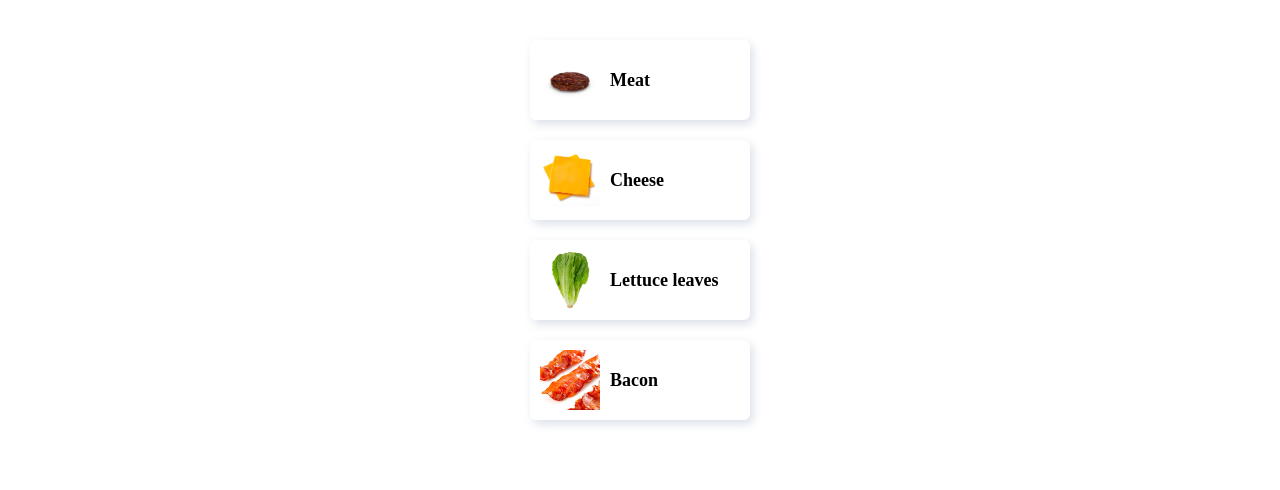
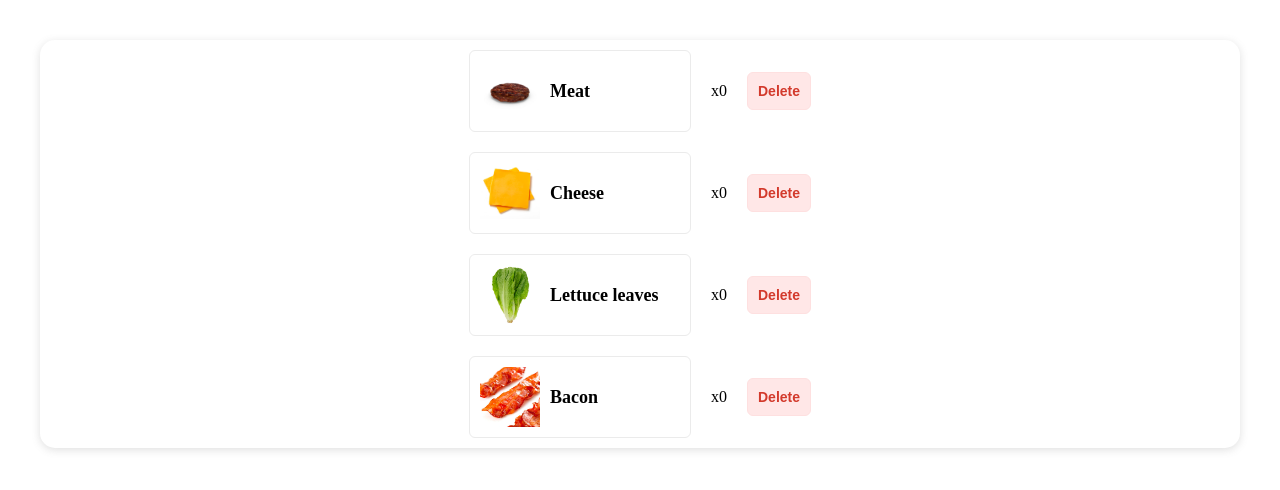
Before and after one commit to asseavas/55_lab, a React (Vite) app: page / in a window 1280 px wide. Shown: the top 490 px of the page. Built offline with nearby package versions, Linux system fonts and the light colour scheme.

Commit message:
Added the IngredientSection component and styles for it. Added logic to the App. Updated the IngredientButton component.

```diff
--- a/src/App.css
+++ b/src/App.css
@@ -5,9 +5,10 @@
   text-align: center;
 }
 
-.ingredientButtonsContainer {
+.constructorContainer {
   display: flex;
-  justify-content: center;
   align-items: center;
-  flex-direction: column;
+  justify-content: space-evenly;
+  box-shadow: rgba(99, 99, 99, 0.2) 0 2px 8px 0;
+  border-radius: 15px;
 }
--- a/src/App.tsx
+++ b/src/App.tsx
@@ -1,20 +1,53 @@
 import { INGREDIENTS } from './Ingredient';
-import IngredientButton from "./components/IngredientButton/IngredientButton";
+import IngredientSection from './components/IngredientSection/IngredientSection';
+import React, {useState} from "react";
 import './App.css';
 
-const App = () => (
-  <>
-    <div className="ingredientButtonsContainer">
-      {INGREDIENTS.map((ingredient, index) => (
-        <IngredientButton
-          key={index}
-          image={ingredient.image}
-          name={ingredient.name}
-          price={ingredient.price}
-        />
-      ))}
+interface IngredientCount {
+  name: string;
+  count: number;
+}
+
+const App: React.FC = () => {
+  const [ingredients, setIngredients] = useState<IngredientCount[]>(INGREDIENTS.map(ingredient => ({
+    name: ingredient.name,
+    count: 0,
+  })));
+
+  const addCount = (name: string) => {
+    setIngredients(prevIngredients =>
+      prevIngredients.map(ingredient =>
+        ingredient.name === name ? { ...ingredient, count: ingredient.count + 1 } : ingredient
+      )
+    );
+  };
+
+  const deleteCount = (name: string) => {
+    setIngredients(prevIngredients =>
+      prevIngredients.map(ingredient =>
+        ingredient.name === name && ingredient.count > 0 ? { ...ingredient, count: ingredient.count - 1 } : ingredient
+      )
+    );
+  };
+
+  return (
+    <div className="constructorContainer">
+      <div className="ingredientsContainer">
+        {INGREDIENTS.map((ingredient, index) => {
+          const ingredientCount = ingredients.find(i => i.name === ingredient.name);
+          return (
+            <IngredientSection
+              key={index}
+              ingredient={ingredient}
+              count={ingredientCount ? ingredientCount.count : 0}
+              onAdd={() => addCount(ingredient.name)}
+              onDelete={() => deleteCount(ingredient.name)}
+            />
+          );
+        })}
+      </div>
     </div>
-  </>
-);
+  );
+};
 
 export default App;
--- a/src/Ingredient.ts
+++ b/src/Ingredient.ts
@@ -5,7 +5,7 @@ import baconImage from './assets/burgerIngredients/bacon.png';
 
 export interface Ingredient {
   name: string;
-  price: number;
+  price?: number;
   image: string;
 }
 
--- a/src/components/IngredientButton/IngredientButton.tsx
+++ b/src/components/IngredientButton/IngredientButton.tsx
@@ -2,9 +2,13 @@ import { Ingredient } from '../../Ingredient';
 import React from "react";
 import './IngredientsButton.css';
 
-const IngredientButton: React.FC<Ingredient> = ({image, name}) => {
+interface IngredientButtonProps extends Ingredient {
+  onAdd: () => void;
+}
+
+const IngredientButton: React.FC<IngredientButtonProps> = ({image, name, onAdd}) => {
   return (
-    <div className="ingredientButton">
+    <div className="ingredientButton" onClick={onAdd}>
       <div className="imageContainer">
         <img src={image} alt={`${name}Image`} />
       </div>
--- a/src/components/IngredientButton/IngredientsButton.css
+++ b/src/components/IngredientButton/IngredientsButton.css
@@ -3,11 +3,16 @@
   align-items: center;
   padding: 10px;
   width: 200px;
-  border: none;
+  border: 1px solid #ebebeb;
   border-radius: 6px;
-  box-shadow: 3px 4px 10px rgb(163,177,198,0.4), -9px -9px 16px rgba(255,255,255, 0.3);
   font-weight: 700;
-  margin-bottom: 20px;
+  cursor: pointer;
+}
+
+.ingredientButton:hover {
+  border-color: #d4d6db;
+  box-shadow: rgba(0, 0, 0, .1) 0 1px 4px;
+  color: #202124;
 }
 
 .imageContainer {
--- /dev/null
+++ b/src/components/IngredientSection/IngredientSection.tsx
@@ -0,0 +1,27 @@
+import React from 'react';
+import IngredientButton from '../IngredientButton/IngredientButton';
+import { Ingredient } from '../../Ingredient';
+import './ingredientSection.css';
+
+interface IngredientSectionProps {
+  count: number;
+  ingredient: Ingredient;
+  onAdd: () => void;
+  onDelete: () => void;
+}
+
+const IngredientSection: React.FC<IngredientSectionProps> = ({ingredient, count, onAdd, onDelete}) => {
+  return (
+    <div className="ingredientSection">
+      <IngredientButton
+        image={ingredient.image}
+        name={ingredient.name}
+        onAdd={onAdd}
+      />
+      <p >x{count}</p>
+      <button className="deleteIngredientBtn" onClick={onDelete}>Delete</button>
+    </div>
+  );
+};
+
+export default IngredientSection;
--- /dev/null
+++ b/src/components/IngredientSection/ingredientSection.css
@@ -0,0 +1,35 @@
+.ingredientSection {
+  display: flex;
+  align-items: center;
+  justify-content: center;
+  padding: 10px;
+  gap: 20px;
+}
+
+.deleteIngredientBtn {
+  background-color: #FFE7E7;
+  border: 1px solid #FEE0E0;
+  padding: 10px;
+  border-radius: 6px;
+  color: #D33A2C;
+  cursor: pointer;
+  font-size: 14px;
+  font-weight: 700;
+}
+
+.deleteIngredientBtn:active,
+.deleteIngredientBtn:hover,
+.deleteIngredientBtn:focus {
+  outline: 0;
+}
+
+.deleteIngredientBtn:active {
+  background-color: #D33A2C;
+  box-shadow: rgba(0, 0, 0, 0.12) 0 1px 3px 0 inset;
+  color: #FFFFFF;
+}
+
+.deleteIngredientBtn:hover {
+  background-color: #FFE3E3;
+  border-color: #FAA4A4;
+}
```
